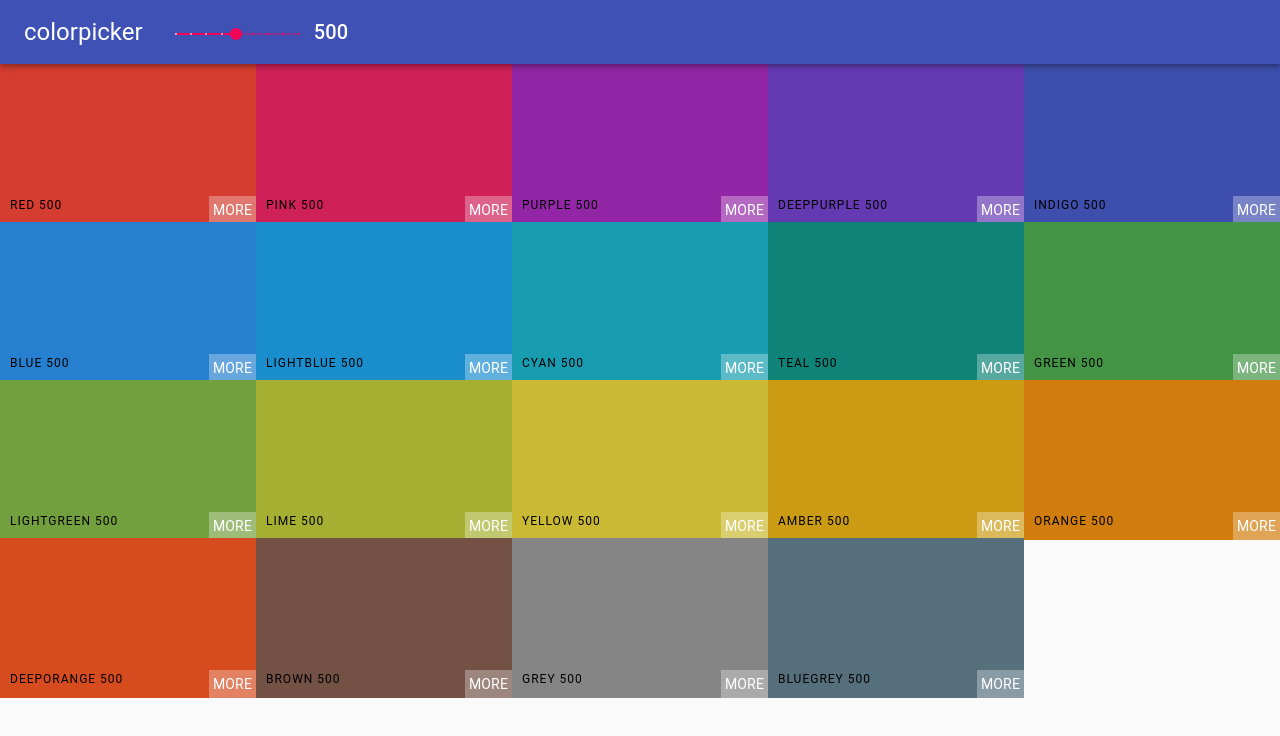
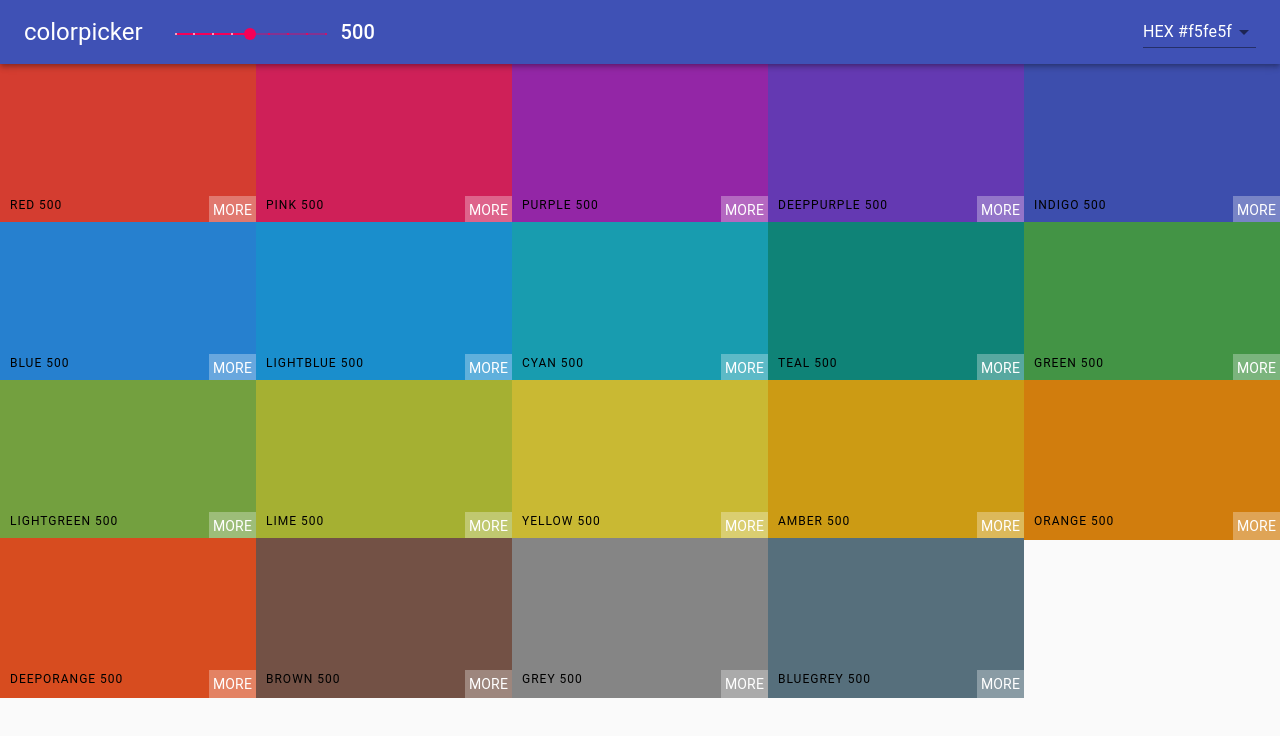
Before and after one commit to bubigrega/Color-Palette, a React (Create React App) app: page / in a window 1280 px wide. Shown: the top 736 px of the page. Built offline with nearby package versions, Linux system fonts and the light colour scheme.

Commit message:
added style picker anc copy of right value

```diff
--- a/src/App.js
+++ b/src/App.js
@@ -8,7 +8,6 @@ function App() {
   return (
     <div className="App">
       <CssBaseline />
-
       <Palette {...create(ColorPalettes[0])} />
     </div>
   );
--- a/src/ColorBox.js
+++ b/src/ColorBox.js
@@ -14,9 +14,8 @@ class ColorBox extends Component {
     });
   }
   render() {
-    const { name, background } = this.props;
+    const { name, background, style } = this.props;
     const { copied } = this.state;
-    console.log(background);
     return (
       <div style={{ background }} className="ColorBox">
         <div
@@ -25,13 +24,13 @@ class ColorBox extends Component {
         />
         <div className={`copy-msg ${copied && "show"}`}>
           <h1>copied!</h1>
-          <p>{background}</p>
+          <p>{style}</p>
         </div>
         <div className="copy-container">
           <div className="box-content">
             <span>{name}</span>
           </div>
-          <CopyToClipboard onCopy={this.handleCopyState} text={background}>
+          <CopyToClipboard onCopy={this.handleCopyState} text={style}>
             <button disabled={copied} className="copy-button">
               Copy
             </button>
--- /dev/null
+++ b/src/Navbar.js
@@ -0,0 +1,80 @@
+import React, { Component } from "react";
+import {
+  AppBar,
+  Toolbar,
+  Typography,
+  Slider,
+  Select,
+  MenuItem
+} from "@material-ui/core";
+
+class Navbar extends Component {
+  constructor(props) {
+    super(props);
+    this.state = {
+      colorValue: "hex"
+    };
+    this.handleChange = this.handleChange.bind(this);
+  }
+  handleChange(event) {
+    this.setState(state => ({ colorValue: event.target.value }));
+    this.props.handelStyle(event.target.value);
+  }
+
+  render() {
+    let { handelLevel, level } = this.props;
+    let { colorValue } = this.state;
+
+    return (
+      <div>
+        <AppBar position="sticky">
+          <Toolbar>
+            <Typography variant="h5">colorpicker</Typography>
+            <Typography
+              variant="h3"
+              style={{
+                width: "10%",
+                minWidth: "150px",
+                margin: "0 1rem 0 2rem"
+              }}
+            >
+              <Slider
+                min={100}
+                max={900}
+                step={100}
+                defaultValue={500}
+                value={level}
+                onChange={handelLevel}
+                color="secondary"
+                marks
+              />
+            </Typography>
+            <Typography variant="h6">{level}</Typography>
+            <Typography style={{ width: "100%" }} />
+            <Select
+              value={colorValue}
+              onChange={this.handleChange}
+              color="secondary"
+              style={{ color: "white" }}
+            >
+              <MenuItem value="hex" name="hex">
+                HEX #f5fe5f
+              </MenuItem>
+              <MenuItem value="rgb" name="rgb">
+                RGB rgb(255, 22, 112)
+              </MenuItem>
+              <MenuItem value="rgba" name="rgba">
+                RGBA rgba(255, 22, 112, 1)
+              </MenuItem>
+              <MenuItem value="hsl" name="hsl">
+                HSL hsl(15.65,25%,36.08%)
+              </MenuItem>
+            </Select>
+          </Toolbar>
+        </AppBar>
+      </div>
+    );
+  }
+}
+
+export default Navbar;
--- a/src/Palette.js
+++ b/src/Palette.js
@@ -1,49 +1,38 @@
 import React, { Component } from "react";
 import ColorBox from "./ColorBox";
-import { AppBar, Typography, Toolbar, Slider } from "@material-ui/core";
+import Navbar from "./Navbar";
 import "./Palette.css";
 
 class Palette extends Component {
   constructor(props) {
     super(props);
     this.state = {
-      level: 500
+      level: 500,
+      style: "hex"
     };
     this.handelLevel = this.handelLevel.bind(this);
+    this.handelStyle = this.handelStyle.bind(this);
   }
   handelLevel(evt, value) {
     this.setState({ level: value });
   }
 
+  handelStyle(style) {
+    this.setState(state => ({ style }));
+  }
+
   render() {
-    let { level } = this.state;
+    let { level, style } = this.state;
     let colors = this.props.colors[level].map(c => (
-      <ColorBox key={c.id} background={c.color} name={c.name} />
+      <ColorBox key={c.id} background={c.hex} style={c[style]} name={c.name} />
     ));
     return (
       <div className="Palette">
-        <AppBar position="sticky">
-          <Toolbar>
-            <Typography variant="h5">colorpicker</Typography>
-            <Typography
-              variant="h3"
-              style={{ width: "10%", margin: "0 1rem 0 2rem" }}
-            >
-              <Slider
-                min={100}
-                max={900}
-                step={100}
-                defaultValue={500}
-                value={level}
-                onChange={this.handelLevel}
-                color="secondary"
-                marks
-                use
-              />
-            </Typography>
-            <Typography variant="h6">{level}</Typography>
-          </Toolbar>
-        </AppBar>
+        <Navbar
+          level={level}
+          handelLevel={this.handelLevel}
+          handelStyle={this.handelStyle}
+        />
         <div className="Palette-colors">{colors}</div>
       </div>
     );
--- a/src/createPaletteHelper.js
+++ b/src/createPaletteHelper.js
@@ -17,7 +17,7 @@ const generatePalette = palette => {
     for (let index in colorLevels) {
       newPalette.colors[levels[index]].push({
         id: colorLevels[index].toLocaleLowerCase().replace(" ", "-"),
-        color: colorLevels[index],
+        hex: colorLevels[index],
         name: `${color.name} ${levels[index]}`,
         rgb: chroma(colorLevels[index]).css(),
         hsl: chroma(colorLevels[index]).css("hsl"),
```
